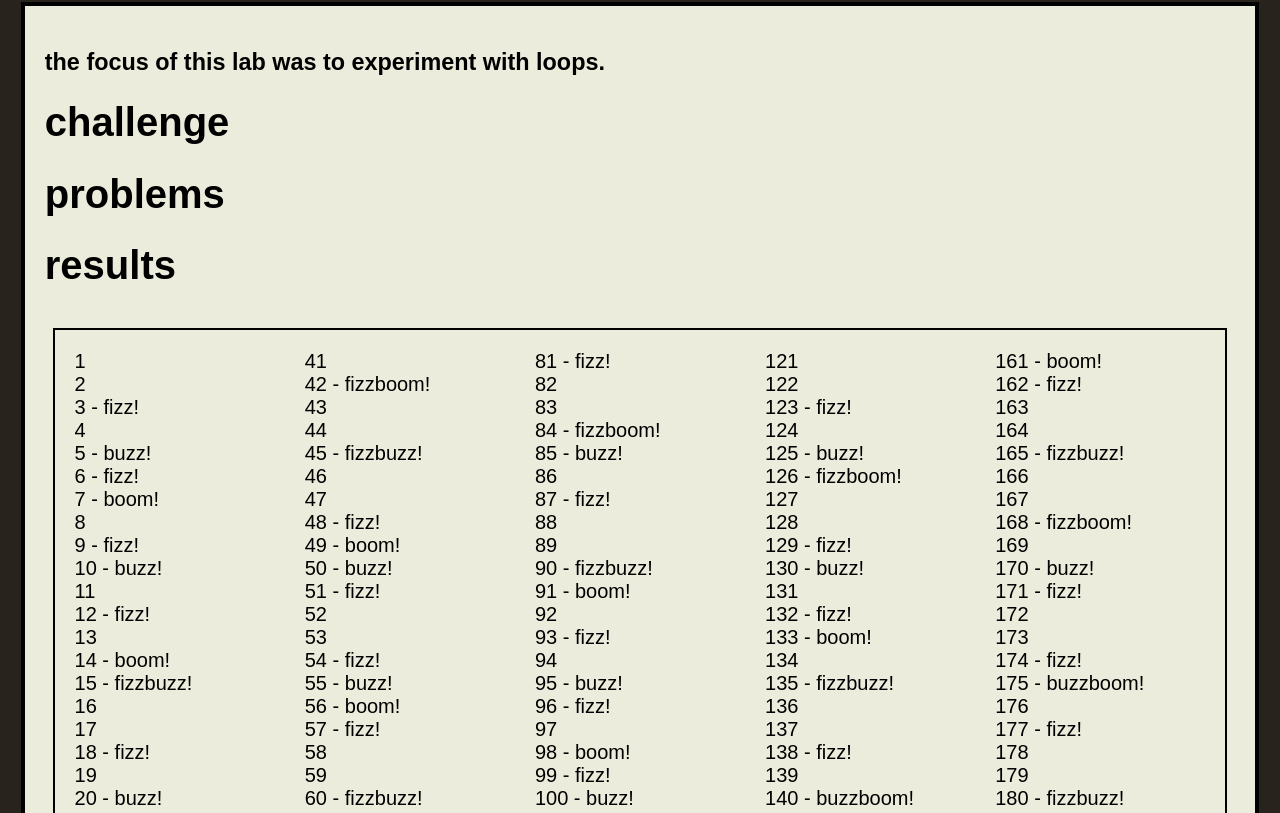
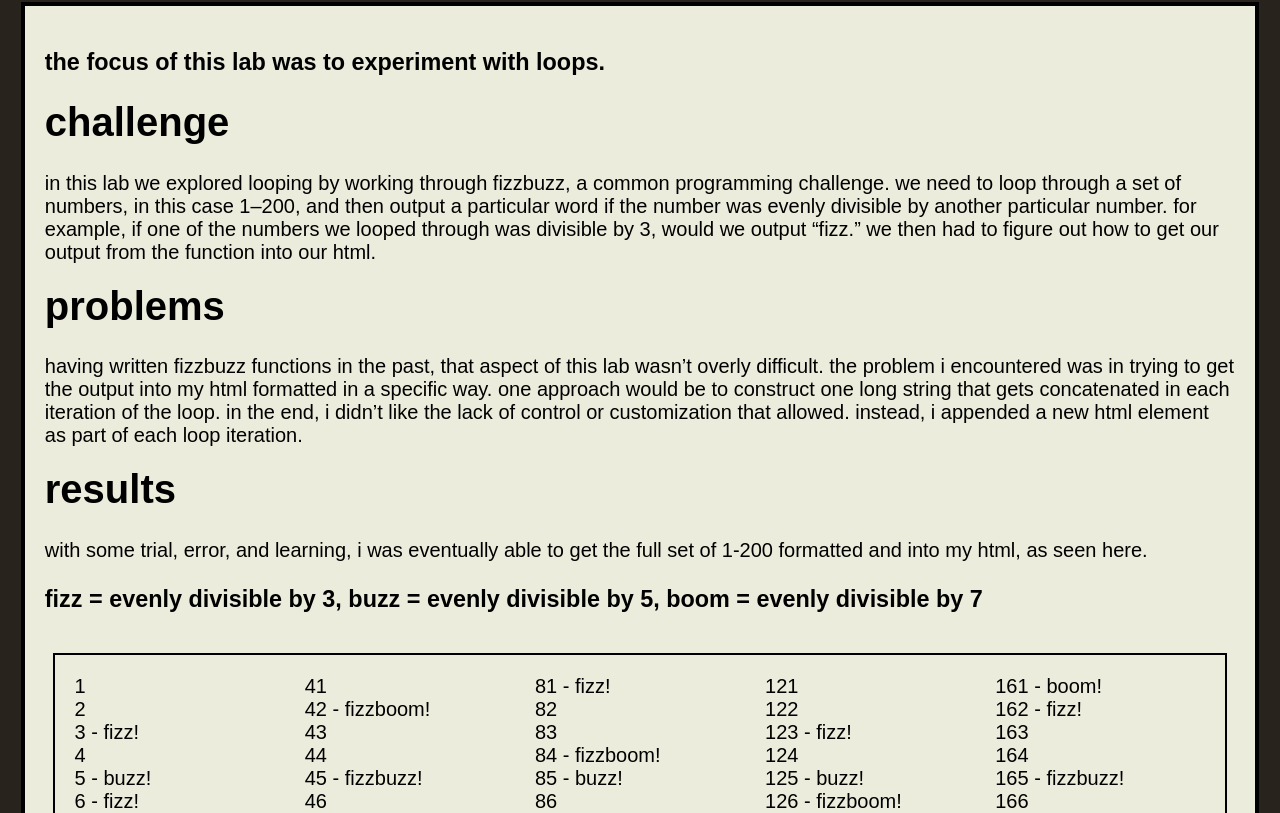
Before and after one commit to ehsalazar/art101, a plain HTML site: page lab13/index.html in a window 1280 px wide. Shown: the part 290-1103 px from the top of the page. Drawn offline with nearby package versions, Linux system fonts and the light colour scheme.

Commit message:
Completed Lab 13

```diff
--- a/lab13/index.html
+++ b/lab13/index.html
@@ -17,11 +17,12 @@
 		<div id="content">
 			<h3>The focus of this lab was to experiment with loops.</h3>
 			<h1>Challenge</h1>
-			<p></p>
+			<p>In this lab we explored looping by working through FizzBuzz, a common programming challenge. We need to loop through a set of numbers, in this case 1&ndash;200, and then output a particular word if the number was evenly divisible by another particular number. For example, if one of the numbers we looped through was divisible by 3, would we output &ldquo;Fizz.&rdquo; We then had to figure out how to get our output from the function into our HTML.</p>
 			<h1>Problems</h1>
-			<p></p>
+			<p>Having written FizzBuzz functions in the past, that aspect of this lab wasn&rsquo;t overly difficult. The problem I encountered was in trying to get the output into my HTML formatted in a specific way. One approach would be to construct one long string that gets concatenated in each iteration of the loop. In the end, I didn&rsquo;t like the lack of control or customization that allowed. Instead, I appended a new HTML element as part of each loop iteration.</p>
 			<h1>Results</h1>
-			<p></p>
+			<p>With some trial, error, and learning, I was eventually able to get the full set of 1-200 formatted and into my HTML, as seen here.</p>
+			<h3>Fizz = evenly divisible by 3, Buzz = evenly divisible by 5, Boom = evenly divisible by 7</h3>
 			<div id="output" class="cols"></div>
 		</div>
 		</div>
```
